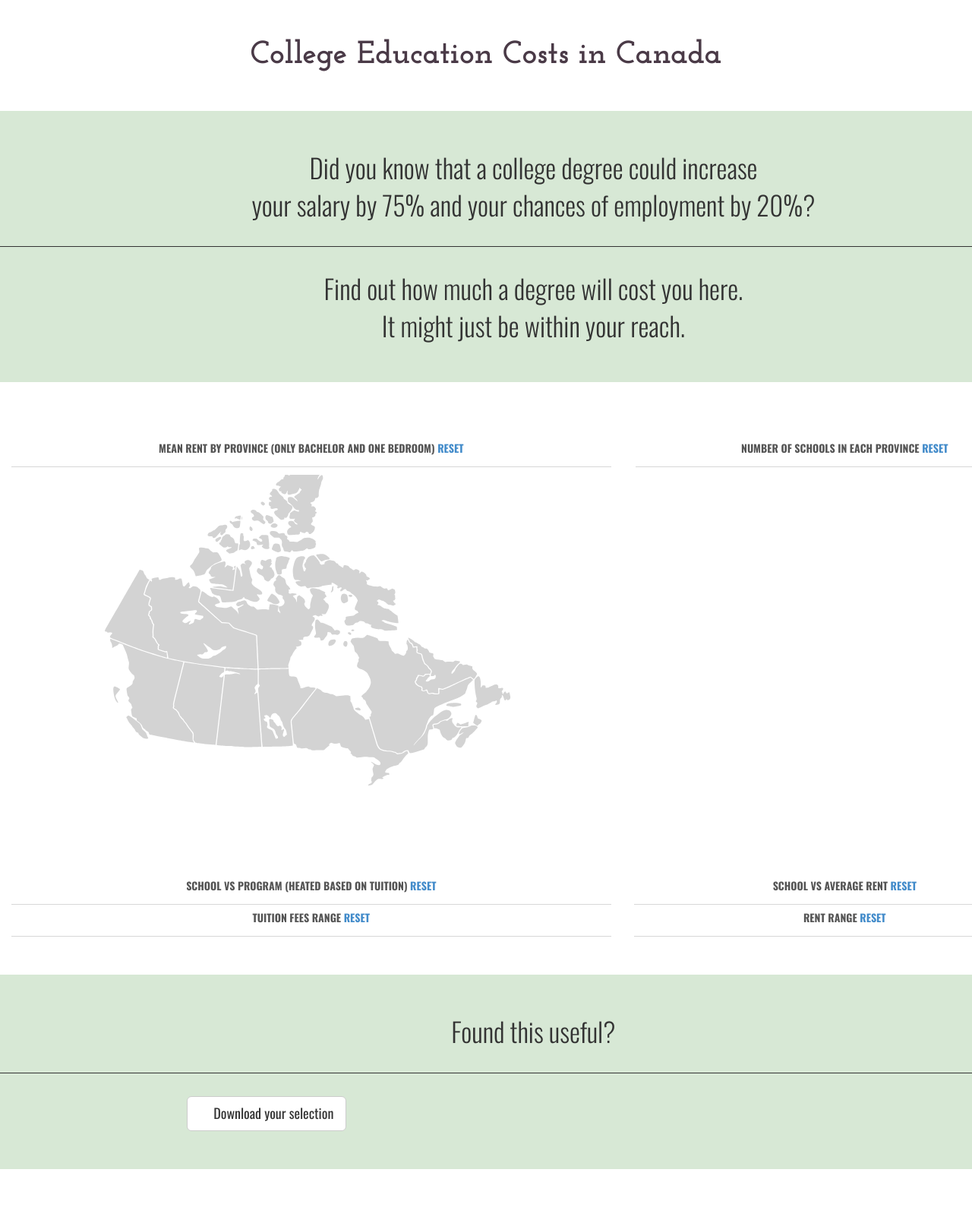
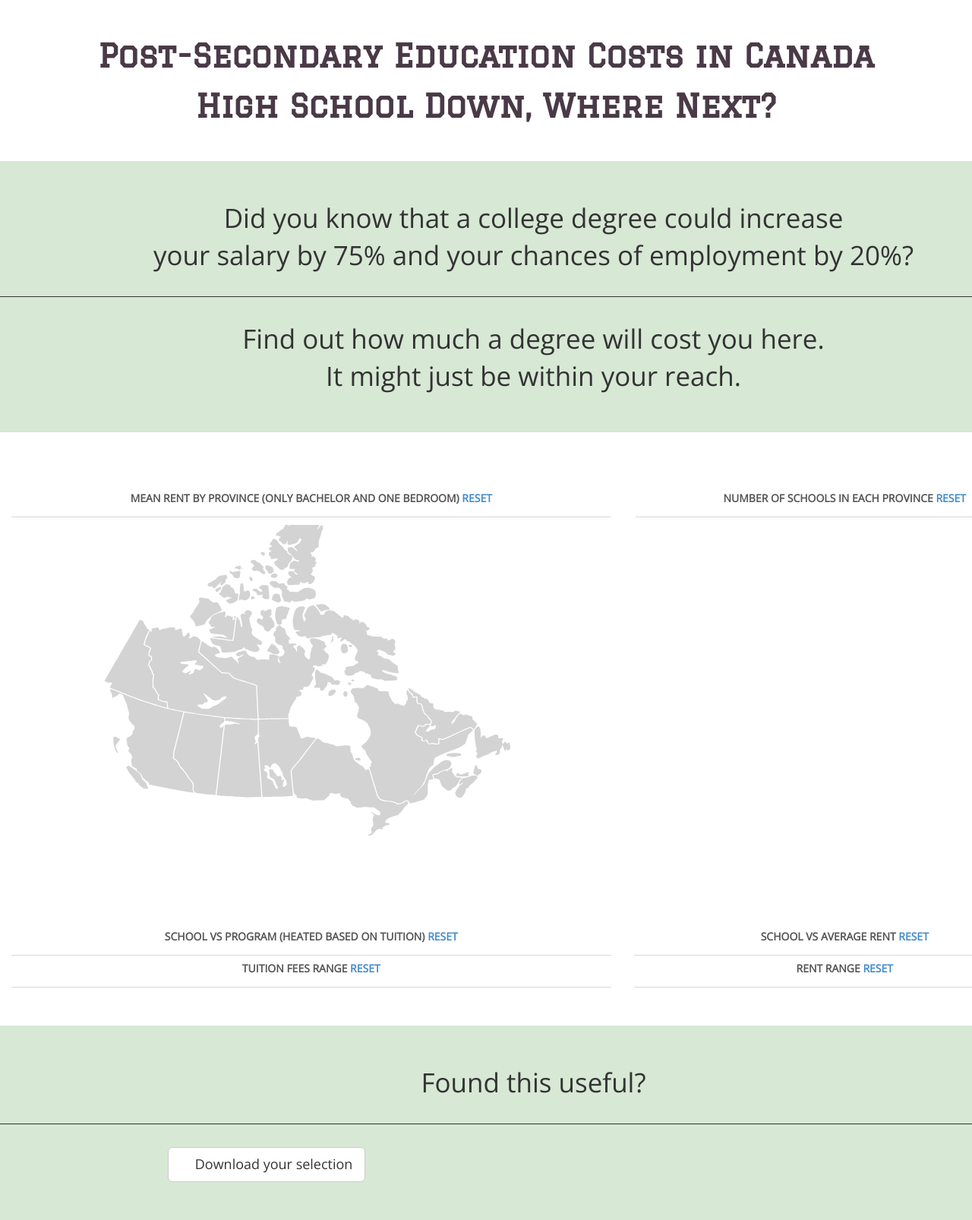
Before and after one commit to KonceptGeek/sfu-data-crunchers, a Django app: template YouthEmployment/templates/index.html in a window 1280 px wide; the page is wider, and only the part inside the window is pictured. Shown: that part at 76% size. Before the commit the page ends 1539 px from the top of that part, so only its background shows below. Run offline with Django 3.2, Linux system fonts and the light colour scheme; the template is opened without the code that fills it, so the values that code supplies are empty; some libraries are stand-ins or nearby versions; some web fonts are replaced.

Commit message:
fixed stuff

```diff
--- a/YouthEmployment/templates/assets/css/youthemployment.css
+++ b/YouthEmployment/templates/assets/css/youthemployment.css
@@ -1,10 +1,18 @@
 body {
-    font-family: "Oswald", serif;
+    font-family: 'Open Sans', sans-serif;
 }
 
 
 h1 {
-    font-family: 'Josefin Slab', serif;
+    font-family: 'Graduate', cursive;
+    color: #4A3A47;
+    font-size: 42px;
+    text-align: center;
+    font-weight: 700;
+}
+
+h2 {
+    font-family: 'Graduate', cursive;
     color: #4A3A47;
     font-size: 42px;
     text-align: center;
@@ -70,8 +78,8 @@ h1 {
 
 .dc-chart g.row text {
     fill: #555;
-    font-family: 'Oswald', serif;
-    font-size: 9px;
+    font-family: 'Open Sans', sans-serif;
+    font-size: 12px;
 }
 
 .chart {
@@ -80,7 +88,7 @@ h1 {
 
 .dc-chart .axis text {
     fill: #555;
-    font-family: 'Oswald', serif;
+    font-family: 'Open Sans', sans-serif;
 }
 
 .dc-chart .axis path, .axis line {
--- a/YouthEmployment/templates/index.html
+++ b/YouthEmployment/templates/index.html
@@ -2,19 +2,22 @@
 <html>
     <head lang="en">
         <meta charset="UTF-8">
-        <title>College Education Costs Canada</title>
+        <title>Post-Secondary Education Costs in Canada</title>
         {% load static %}
         <link href='http://fonts.googleapis.com/css?family=Josefin+Slab:700|Oswald:300,400,700' rel='stylesheet' type='text/css'>
         <link rel="stylesheet" type="text/css" href="{% static 'css/bootstrap.min.css' %}" />
         <link rel="stylesheet" type="text/css" href="{% static 'css/dc.css' %}" />
         <link rel="stylesheet" type="text/css" href="{% static 'css/youthemployment.css' %}" />
+        <link href='http://fonts.googleapis.com/css?family=Open+Sans' rel='stylesheet' type='text/css'>
+        <link href='http://fonts.googleapis.com/css?family=Graduate' rel='stylesheet' type='text/css'>
     </head>
 
 <body>
 
     <div class="row">
         <div class="heading">
-            <h1>College Education Costs in Canada</h1>
+            <h1>Post-Secondary Education Costs in Canada</h1>
+            <h2>High School Down, Where Next?</h2>
         </div>
     </div>
 
```
